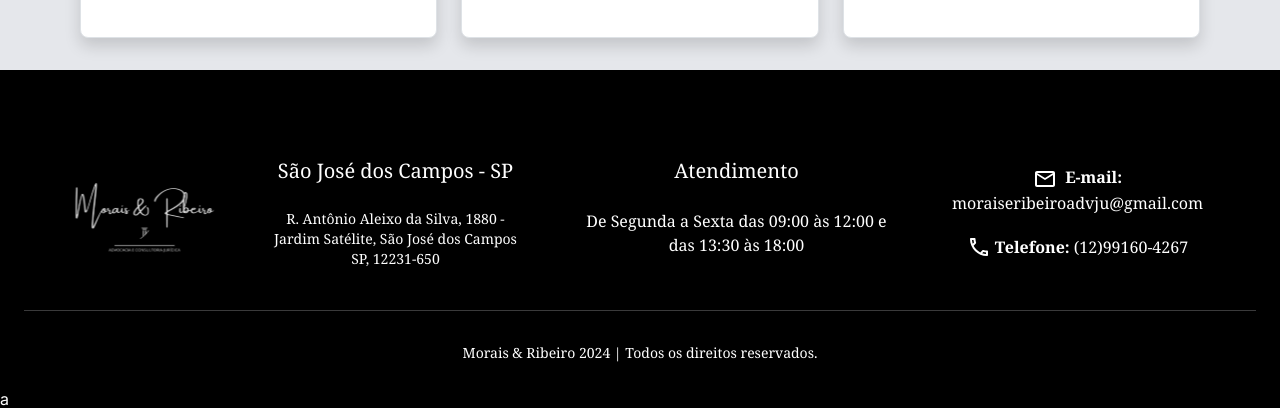
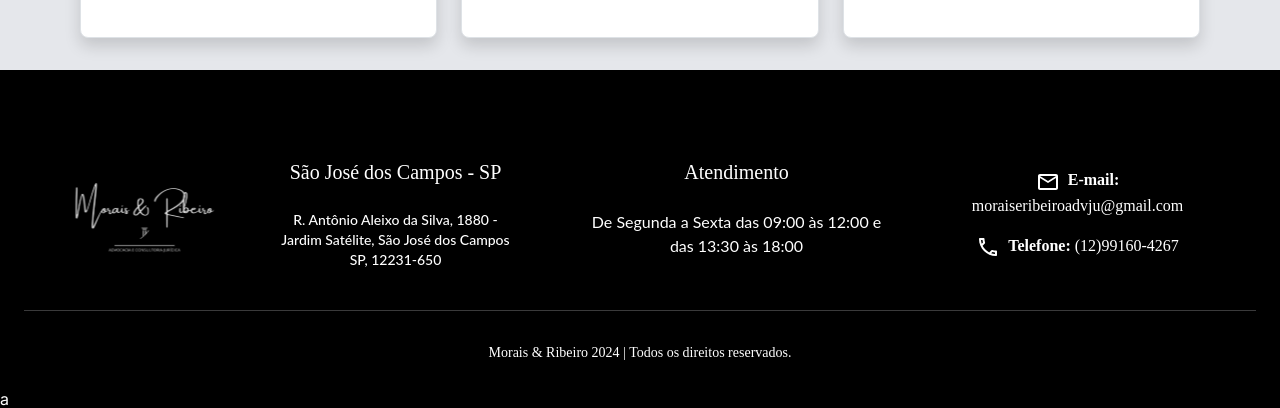
Before and after one commit to robertoDCJ/Projeto-DNC-Morais-Ribeiro, a Next.js app: page / in a window 1280 px wide. Shown: the part 1341-1749 px from the top of the page. Built offline with nearby package versions, Linux system fonts and the light colour scheme.

Commit message:
ajustando fontes no footer

```diff
--- a/src/components/Footer/Footer.tsx
+++ b/src/components/Footer/Footer.tsx
@@ -5,7 +5,7 @@ import logo from "../../../public/logo.svg";
 
 export const Footer = () => {
   return (
-    <footer className="pt-8 font-serif  font-Alegreya">
+    <footer className="pt-8 font-Alegreya">
       <div className="mx-auto w-full max-w-screen-xl p-4 py-6 lg:py-8">
         <div className="flex md:flex-row flex-col md:justify-between items-center m-4">
           <Image
@@ -20,7 +20,7 @@ export const Footer = () => {
               <h2 className="mb-4 text-xl font-medium">
                 São José dos Campos - SP
               </h2>
-              <div className="font-medium leading-relaxed">
+              <div className="font-medium font-Lato leading-relaxed">
                 <p className="text-sm">R. Antônio Aleixo da Silva, 1880 -</p>
                 <p className="text-sm">Jardim Satélite, São José dos Campos</p>
                 <p className="text-sm">SP, 12231-650</p>
@@ -28,7 +28,7 @@ export const Footer = () => {
             </div>
             <div className="text-center ">
               <h2 className="mb-4 text-xl font-medium">Atendimento</h2>
-              <p className="text-base">
+              <p className="text-base font-Lato">
                 De Segunda a Sexta das 09:00 às 12:00 e das 13:30 às 18:00
               </p>
             </div>
@@ -40,8 +40,10 @@ export const Footer = () => {
                 </p>
               </div>
               <div className="flex items-center m-2 text-base ml-2">
-                <CallOutlinedIcon /> <strong className="m-1">Telefone:</strong>{" "}
+                <p>
+                  <CallOutlinedIcon /> <strong className="ml-1">Telefone:</strong>{" "}
                 (12)99160-4267
+                </p>
               </div>
             </div>
           </div>
```
